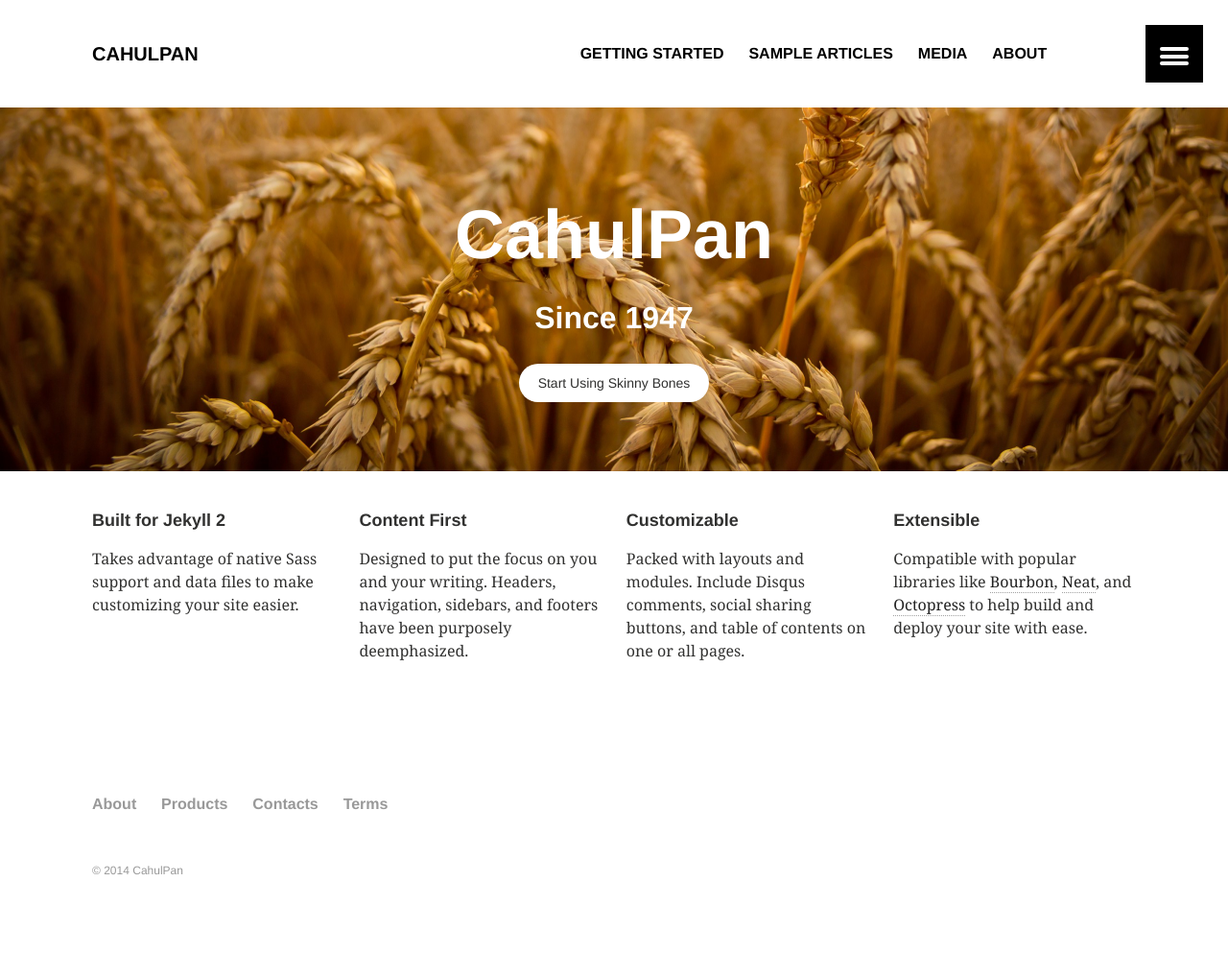
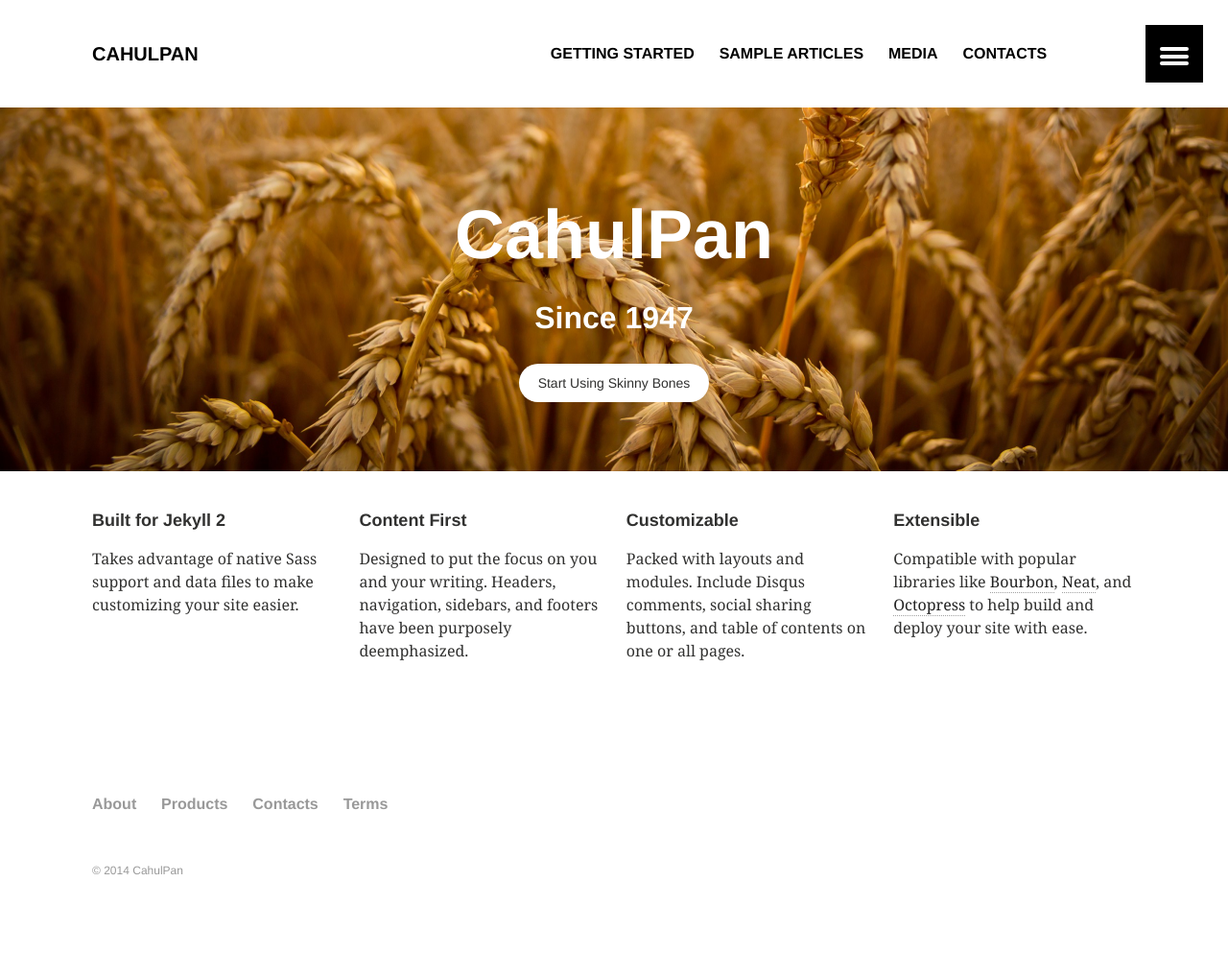
Before and after one commit to lxMBIT/cahulpan, a Jekyll site: the page built from index.md, in a window 1280 px wide. Shown: the whole page at 96% size. Built offline with Jekyll 4.4.1, drawn with Linux system fonts in a browser that asks for light colours.

Commit message:
Updated navigation.yml

```diff
--- a/_data/navigation.yml
+++ b/_data/navigation.yml
@@ -15,7 +15,7 @@
   excerpt: "Examples of media posts perfect for showcasing work, photographs, etc."
   image: 400x250.gif
 
-- title: About
+- title: Contacts
   url: /about/
-  excerpt: "All about Skinny Bones for Jekyll."
+  excerpt: "All contacts."
   image: 400x250.gif
```
